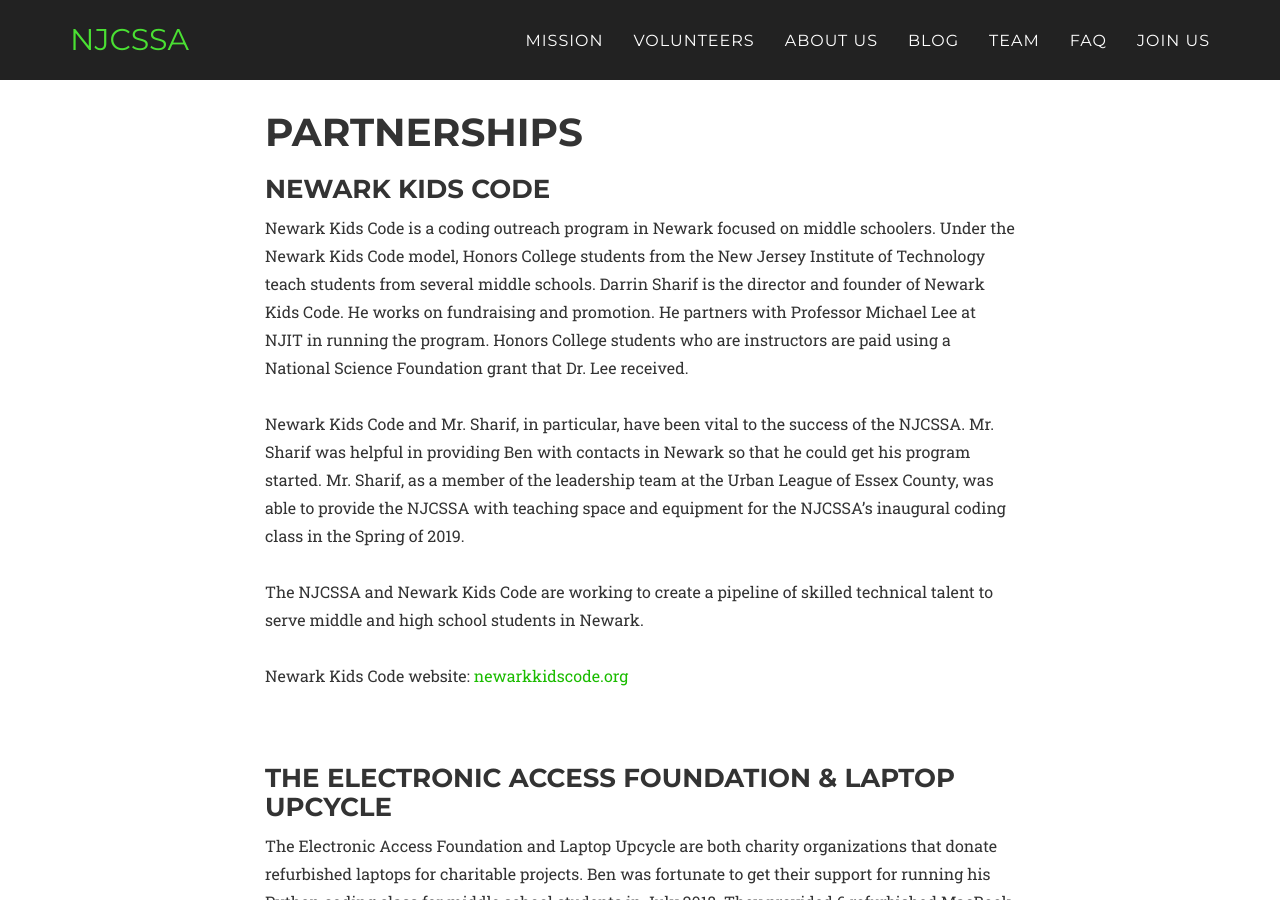
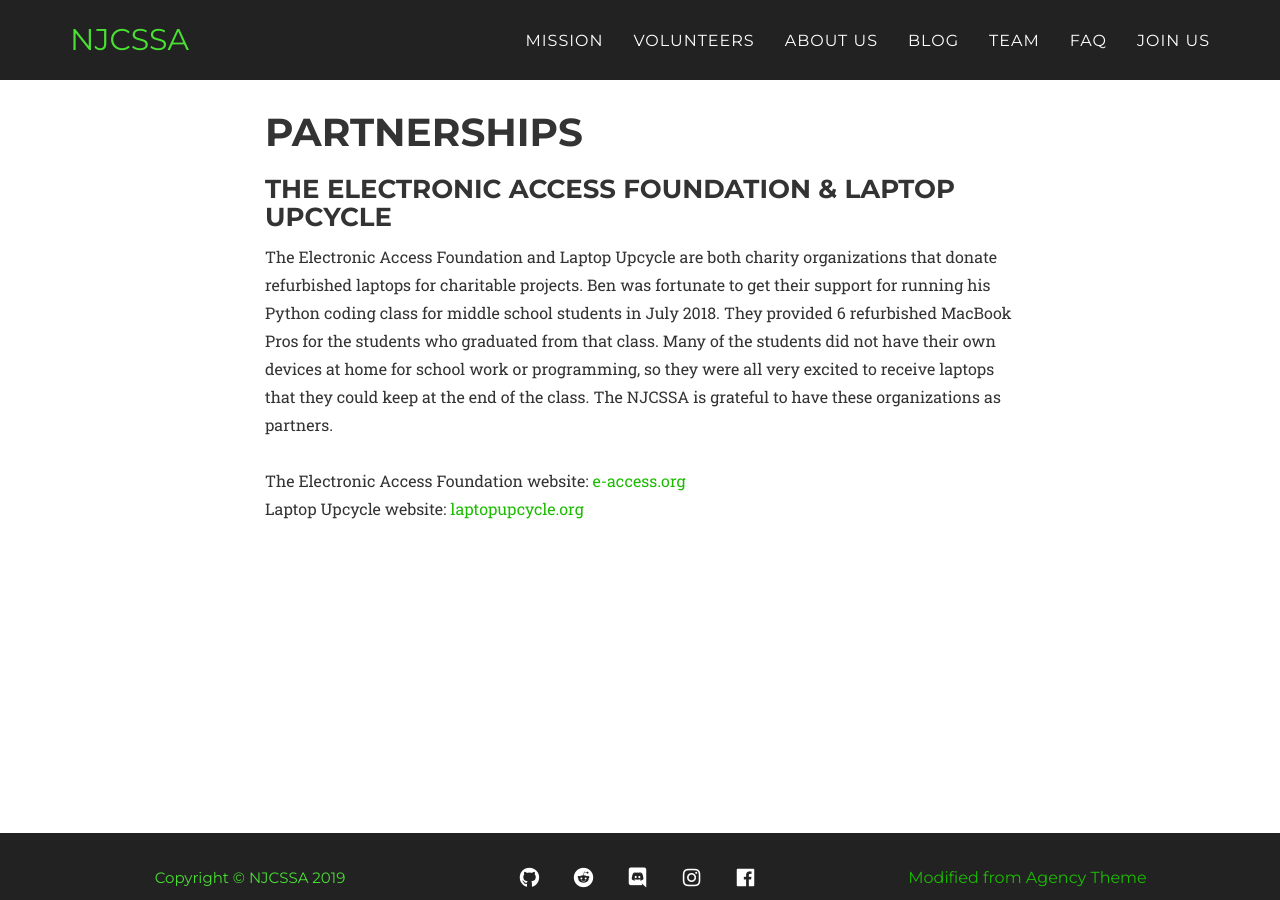
Before and after one commit to benjaminnow/njcssa, a Jekyll site: the page built from partnerships.html, in a window 1280 px wide and 900 px high. Built offline with Jekyll 4.4.1, drawn with Linux system fonts in a browser that asks for light colours; nearby versions of some CDN libraries; some web fonts are replaced.

Commit message:
updated website

```diff
--- a/_config.yml
+++ b/_config.yml
@@ -13,17 +13,6 @@ people:
   social:
     - title: github
       url: github.com/benjaminnow
-
-- name: Darrin Sharif
-  pic: darrinsharif
-  position: Advisor to the NJCSSA, Newark Kids Code Director, Former Council Member of the Central Ward in Newark, Chief Administrative Officer of the Urban League in Newark
-  social:
-    - title: twitter
-      url: twitter.com/dsharif
-    - title: linkedin
-      url: linkedin.com/in/darrin-sharif-52539b87/
-    - title: facebook
-      url: facebook.com/darrin.sharif
 
 - name: Risha Surana
   pic: rishasurana
--- a/partnerships.html
+++ b/partnerships.html
@@ -8,29 +8,6 @@ permalink: /partnerships
         <div class="col-md-2"></div>
         <div class="col-md-8">
             <h1>Partnerships</h1>
-            <h3>Newark Kids Code</h3>
-            <p>
-                Newark Kids Code is a coding outreach program in Newark focused on middle schoolers. Under the Newark Kids Code
-                model, Honors College students from the New Jersey Institute of Technology teach students from several middle
-                schools. Darrin Sharif is the director and founder of Newark Kids Code. He works on fundraising and promotion.
-                He partners with Professor Michael Lee at NJIT in running the program. Honors College students who are
-                instructors are paid using a National Science Foundation grant that Dr. Lee received.
-                <br>
-                <br>
-                Newark Kids Code and Mr. Sharif, in particular, have been vital to the success of the NJCSSA. Mr. Sharif was
-                helpful in providing Ben with contacts in Newark so that he could get his program started. Mr. Sharif, as a member
-                of the leadership team at the Urban League of Essex County, was able to provide the NJCSSA with teaching space and
-                equipment for the NJCSSA’s inaugural coding class in the Spring of 2019.
-                <br>
-                <br>
-                The NJCSSA and Newark Kids Code are working to create a pipeline of skilled
-                technical talent to serve middle and high school students in Newark.
-                <br>
-                <br>
-                Newark Kids Code website: <a href="http://newarkkidscode.org">newarkkidscode.org</a>
-            </p>
-            <br>
-            <br>
             <h3>The Electronic Access Foundation & Laptop Upcycle</h3>
             <p>
                 The Electronic Access Foundation and Laptop Upcycle are both charity organizations that donate refurbished laptops
```
Also changed, not shown: goals.html (+0 -10 lines), img/team/darrinsharif.jpg (deleted).
